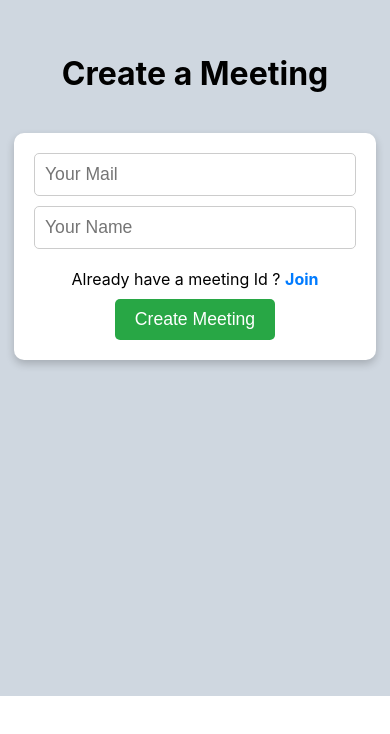
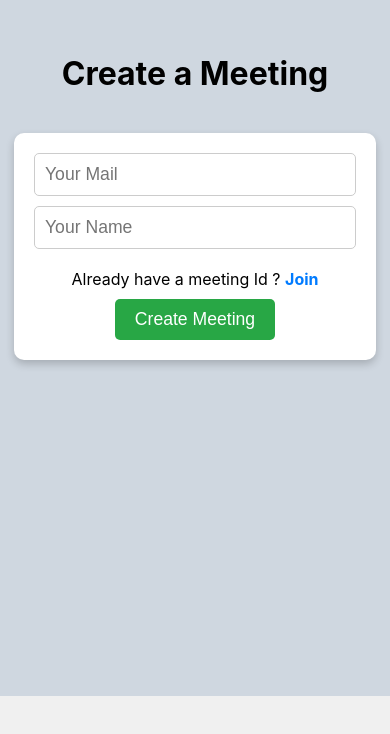
Before and after one commit to TusharKesarwani/CodeSphere, a React (Create React App) app in the folder codesphere-frontend/: page / in a window 390 px wide. Shown: the part 148-882 px from the top of the page. Before the commit the page ends 844 px from the top, so only its background shows below. Built offline with nearby package versions, Linux system fonts and the light colour scheme; no server answers.

Commit message:
Fixed landing page height

```diff
--- a/codesphere-frontend/src/components/LandingPage/LandingPage.css
+++ b/codesphere-frontend/src/components/LandingPage/LandingPage.css
@@ -3,3 +3,12 @@
   width: 100vw;
   background-color: #f0f0f0;
 }
+
+@media screen and (max-width: 768px) {
+  .landing-page-container {
+    min-height: 150vh;
+    height: auto;
+    width: 100vw;
+    background-color: #f0f0f0;
+  }
+}
```
